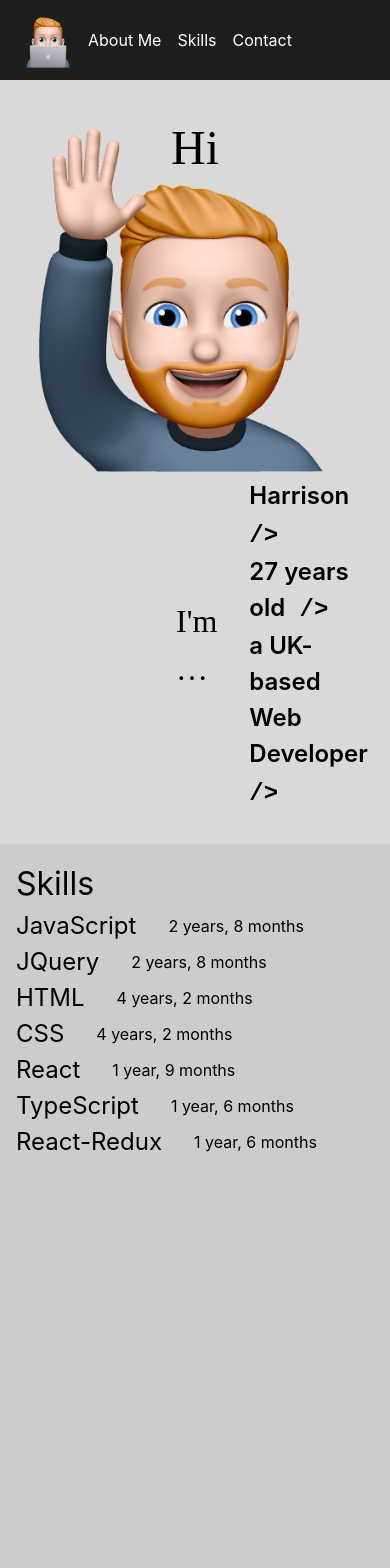
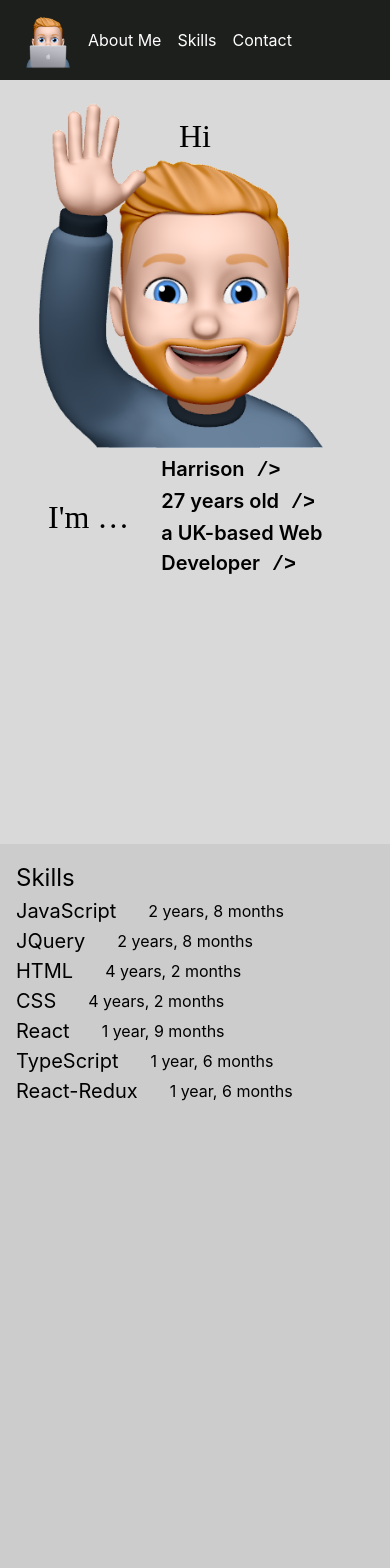
Before and after one commit to hraybould/portfolio, a React (Create React App) app: page / in a window 390 px wide. Shown: the top 1568 px of the page. Built offline with nearby package versions, Linux system fonts and the light colour scheme.

Commit message:
added breakpoint mixin

```diff
--- a/src/components/Navigation/Navigation.tsx
+++ b/src/components/Navigation/Navigation.tsx
@@ -1,18 +1,22 @@
 import { headerId } from "components/Header/models";
 import { ALL_SECTIONS } from "components/Sections/Sections";
+import React from "react";
 
 export const Navigation: React.FC<{}> = () => {
   return (
     <nav>
       <ul>
         {(Object.keys(ALL_SECTIONS) as Array<keyof typeof ALL_SECTIONS>).map(
-          (section) =>
+          (section, index) =>
             ALL_SECTIONS[section].sectionVisible && (
-              <li key={section}>
-                <span className="NavLink" onClick={scrollIntoView(section)}>
-                  {section}
-                </span>
-              </li>
+              <React.Fragment key={section}>
+                {!!index && <span className="NavSpacer">&#x2F;&#x2F;</span>}
+                <li>
+                  <span className="NavLink" onClick={scrollIntoView(section)}>
+                    {section}
+                  </span>
+                </li>
+              </React.Fragment>
             )
         )}
       </ul>
--- a/src/components/Navigation/_Navigation.scss
+++ b/src/components/Navigation/_Navigation.scss
@@ -4,6 +4,14 @@ nav {
   ul {
     display: flex;
     gap: 1rem;
+
+    .NavSpacer {
+      color: $white100;
+      display: none;
+      @include media-min-width($laptopBreakpoint) {
+        display: block;
+      }
+    }
 
     li {
       position: relative;
--- a/src/components/Sections/Skills.tsx
+++ b/src/components/Sections/Skills.tsx
@@ -46,6 +46,7 @@ const ALLS_SKILLS: SkillType[] = [
     name: "JavaScript",
     start: new Date("2018-09-01"),
     end: new Date("2021-05-05"),
+    detail: "ECMAScript",
   },
   {
     name: "JQuery",
--- a/src/components/Sections/_Sections.scss
+++ b/src/components/Sections/_Sections.scss
@@ -23,7 +23,11 @@
       //   background-color: $white100;
       // }
       .ImText {
-        margin-left: 10rem;
+        margin-left: 2rem;
+        flex: 1 0 auto;
+        @include media-min-width($laptopBreakpoint) {
+          margin-left: 10rem;
+        }
       }
       .InfoText {
         font-weight: 600;
--- a/src/styles/_constants.scss
+++ b/src/styles/_constants.scss
@@ -3,3 +3,7 @@ $mediumBorderRadius: 10px;
 
 $transitionTime: 0.3s;
 $transitionTiming: ease-in-out;
+
+$tabletBreakpoint: 480px;
+$laptopBreakpoint: 768px;
+$desktopBreakpoint: 1024px;
--- a/src/styles/_global.scss
+++ b/src/styles/_global.scss
@@ -22,15 +22,24 @@ body {
 }
 
 h1 {
-  font-size: 3rem;
+  font-size: 200%;
+  @include media-min-width($laptopBreakpoint) {
+    font-size: 300%;
+  }
 }
 
 h2 {
-  font-size: 2rem;
+  font-size: 150%;
+  @include media-min-width($laptopBreakpoint) {
+    font-size: 200%;
+  }
 }
 
 h3 {
-  font-size: 1.5rem;
+  font-size: 125%;
+  @include media-min-width($laptopBreakpoint) {
+    font-size: 150%;
+  }
 }
 
 .LargeText {
--- a/src/styles/_mixins.scss
+++ b/src/styles/_mixins.scss
@@ -42,3 +42,9 @@
     opacity: 0.7;
   }
 }
+
+@mixin media-min-width($breakPoint) {
+  @media (min-width: $breakPoint) {
+    @content;
+  }
+}
```
